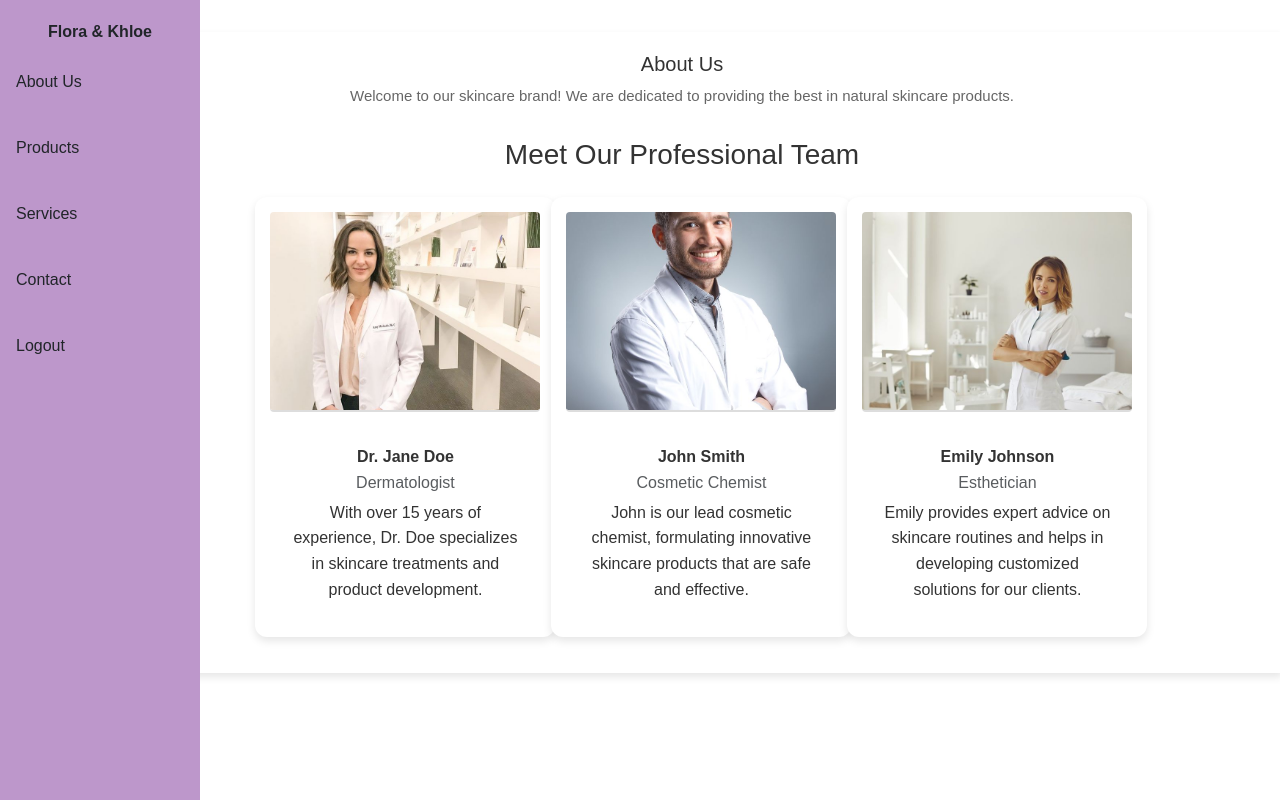
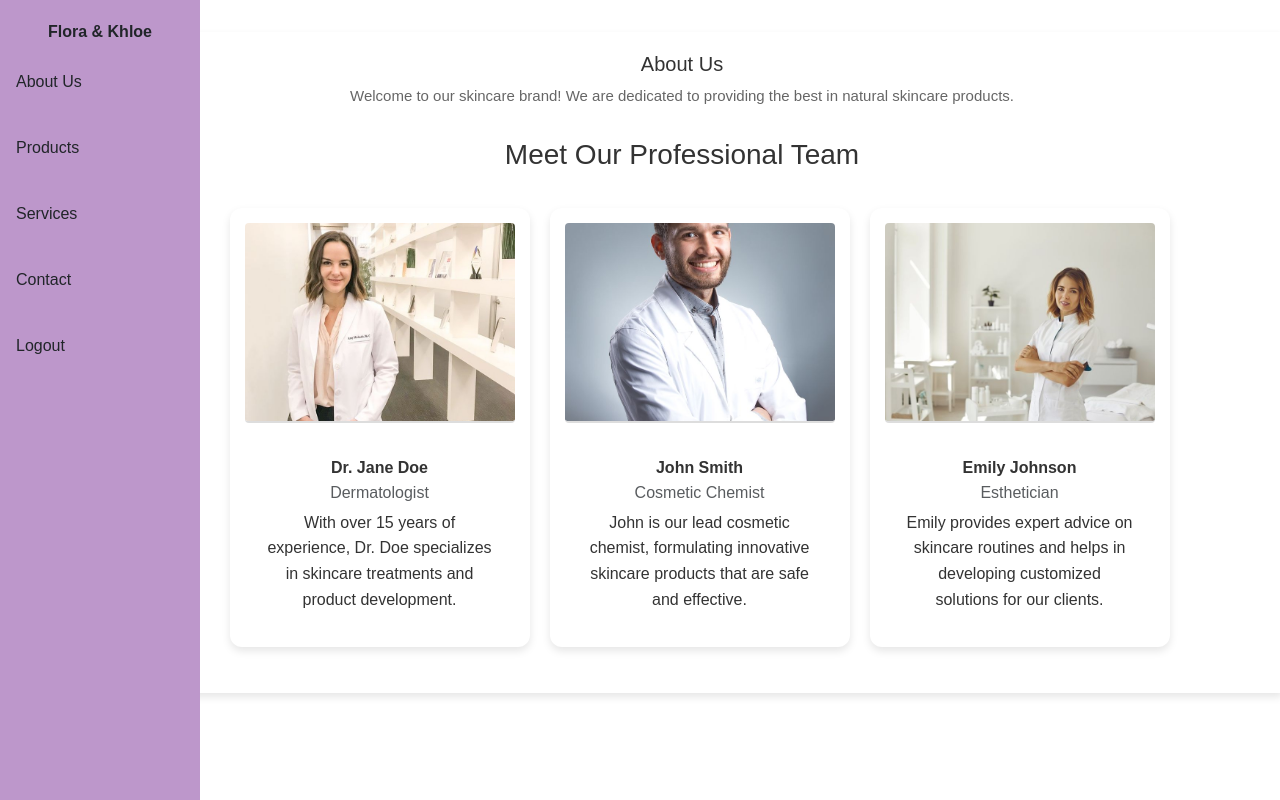
Before and after one commit to chandiniratho/layout, a React (Create React App) app: page /about in a window 1280 px wide. Built offline with nearby package versions, Linux system fonts and the light colour scheme.

Commit message:
Update AboutUs.css

```diff
--- a/src/components/AboutUs.css
+++ b/src/components/AboutUs.css
@@ -50,7 +50,7 @@
   justify-content: center;
 }
 
-.col-md-4 {
+.col-md-3 {
   flex: 1;
   max-width: 300px;
   margin: 10px;
```
